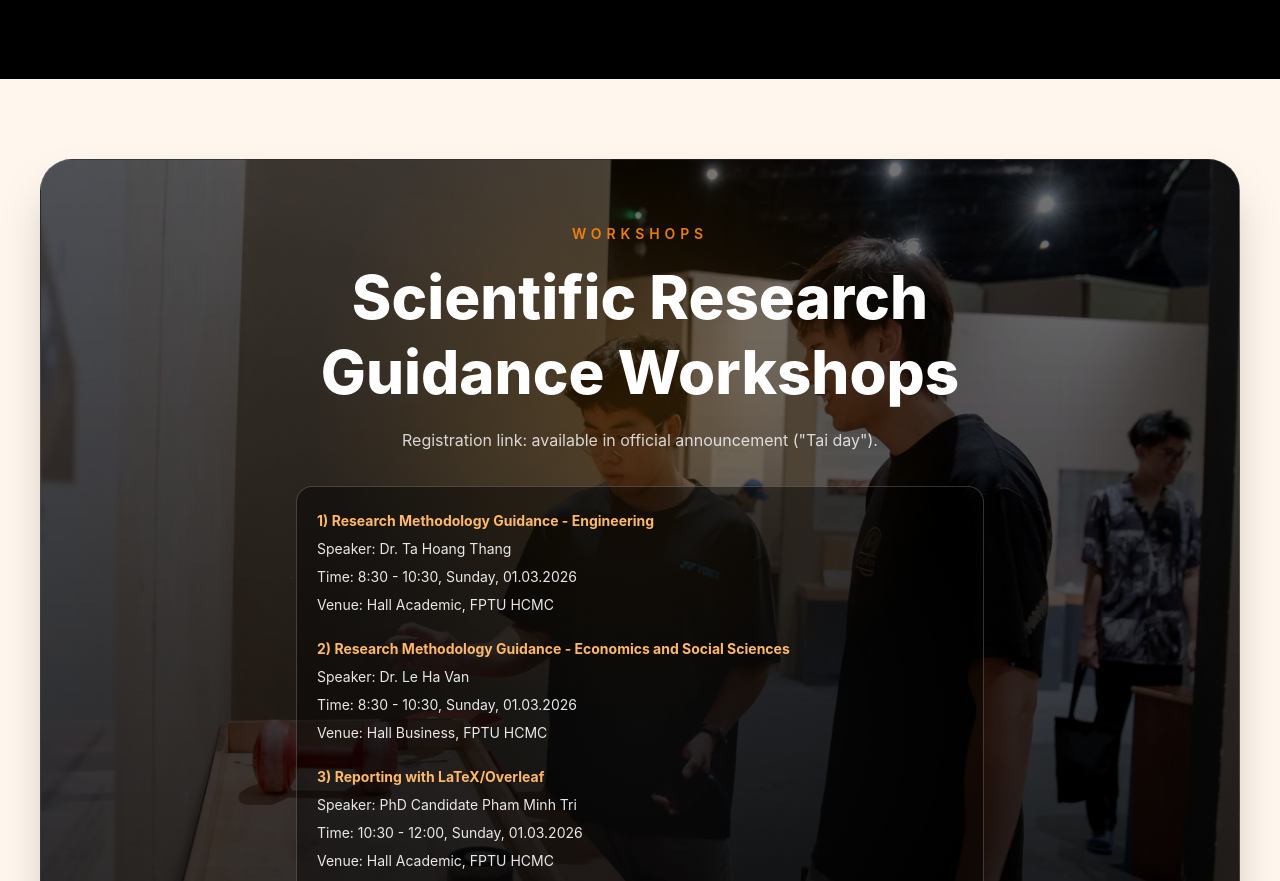
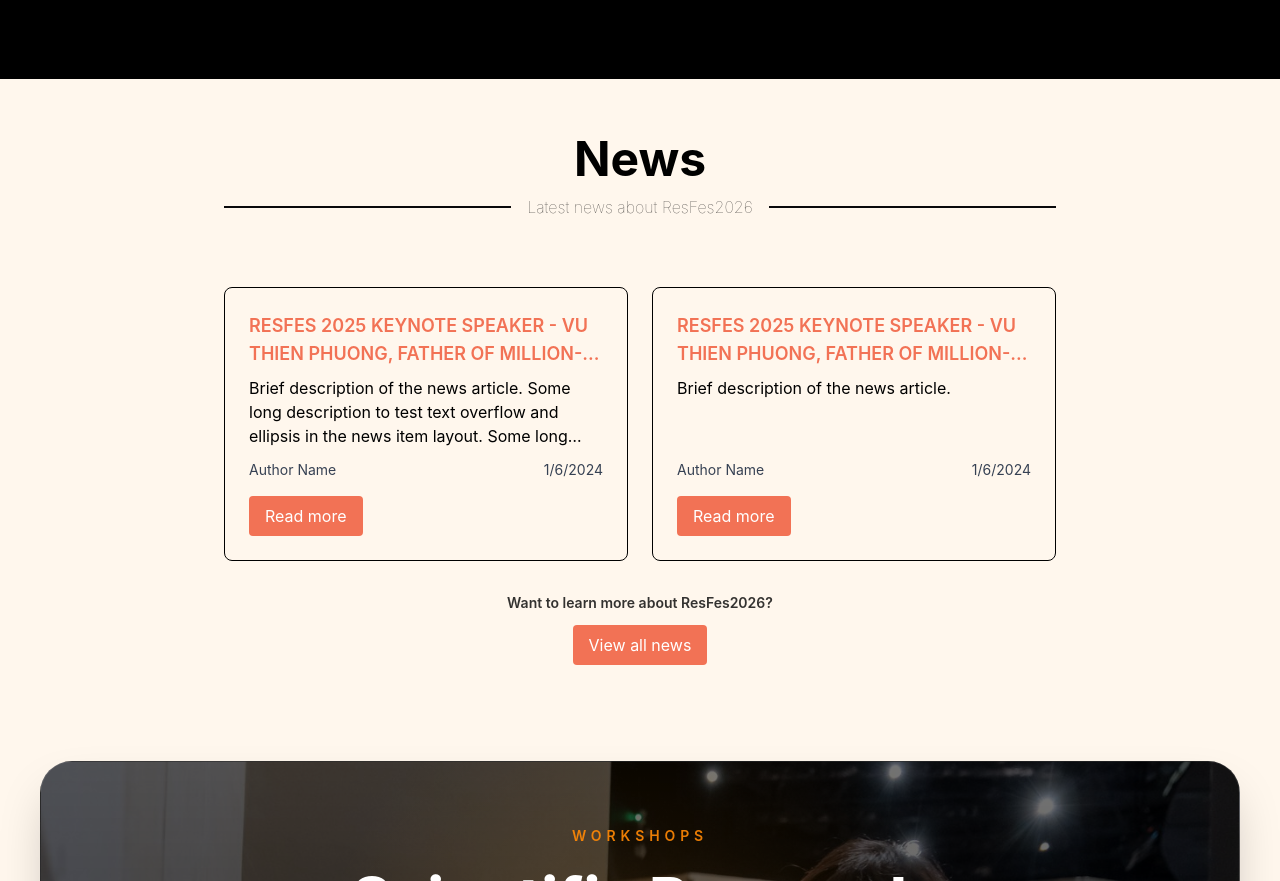
Before and after one commit to PhucKhang1310/ResFes2026, a React (Vite) app: page /home in a window 1280 px wide. Shown: the part 5268-6149 px from the top of the page. Built offline with nearby package versions, Linux system fonts and the light colour scheme.

Commit message:
feat: Add news section and fix navbar navigation within page

```diff
--- a/src/App.tsx
+++ b/src/App.tsx
@@ -7,6 +7,7 @@
 import NavBar from "./components/navbar/NavBar";
 import Regulations from "./components/regulations/Regulations";
 import ResearchFields from "./components/research/ResearchFields";
+import News from "./components/news/News";
 import Workshops from "./components/workshops/Workshops";
 import LazyWrapper from "./components/wrapper/LazyWrapper";
 
@@ -37,12 +38,9 @@
       <AboutUs />
       <ResearchFields />
       <Awards />
-      <LazyWrapper id="regulations">
-        <Regulations />
-      </LazyWrapper>
-      <LazyWrapper id="milestones">
-        <Milestones />
-      </LazyWrapper>
+      <Regulations />
+      <Milestones />
+      <News />
       <LazyWrapper id="workshops">
         <Workshops />
       </LazyWrapper>
--- a/src/components/navbar/NavBar.tsx
+++ b/src/components/navbar/NavBar.tsx
@@ -42,14 +42,12 @@
   if (!isMobile) {
     return (
       <header
-        className={`fixed inset-x-0 top-0 z-30 transition-transform duration-300 ${
-          isAtTop ? "shadow-none" : "shadow-xl"
-        } ${isHidden ? "-translate-y-full" : "translate-y-0"}`}
+        className={`fixed inset-x-0 top-0 z-30 transition-transform duration-300 ${isAtTop ? "shadow-none" : "shadow-xl"
+          } ${isHidden ? "-translate-y-full" : "translate-y-0"}`}
       >
         <div
-          className={`${
-            isAtTop ? "bg-transparent" : "bg-[#ff6a1f]"
-          } border-b border-white/20 transition-colors duration-500`}
+          className={`${isAtTop ? "bg-transparent" : "bg-[#ff6a1f]"
+            } border-b border-white/20 transition-colors duration-500`}
         >
           <div className="mx-auto w-full max-w-7xl px-6 py-4 lg:px-10">
             <div className="navbar text-black!">
@@ -81,7 +79,7 @@
               <div className="navbar-end">
                 <ul className="menu menu-horizontal text-white px-1 [&>li>a]:text-lg [&>li>a]:font-thin [&>li>a]:hover:bg-transparent [&>li>a]:hover:text-amber-200 [&>li>a]:transition-all">
                   <li>
-                    <a href="/home#workshops">News</a>
+                    <a href="/home#news">News</a>
                   </li>
                   <li>
                     <a href="/home#awards">History</a>
@@ -95,9 +93,8 @@
           </div>
         </div>
         <div
-          className={`h-0.5 transition-colors duration-500 ${
-            isAtTop ? "bg-transparent shadow-none" : "bg-[#ff6a1f] shadow-md"
-          }`}
+          className={`h-0.5 transition-colors duration-500 ${isAtTop ? "bg-transparent shadow-none" : "bg-[#ff6a1f] shadow-md"
+            }`}
         />
       </header>
     );
@@ -106,9 +103,8 @@
   return (
     <>
       <header
-        className={`fixed inset-x-0 top-0 z-30 flex items-center gap-4 px-6 py-4 lg:px-10 transition-all duration-200 ${
-          isHidden ? "-translate-y-full" : "translate-y-0"
-        } ${isAtTop ? "bg-black" : "bg-[#ff6a1f]"} `}
+        className={`fixed inset-x-0 top-0 z-30 flex items-center gap-4 px-6 py-4 lg:px-10 transition-all duration-200 ${isHidden ? "-translate-y-full" : "translate-y-0"
+          } ${isAtTop ? "bg-black" : "bg-[#ff6a1f]"} `}
       >
         <button
           type="button"
--- /dev/null
+++ b/src/components/news/News.tsx
@@ -0,0 +1,77 @@
+import { Link } from "react-router-dom";
+
+interface NewsItem {
+    id: number;
+    title: string;
+    description: string;
+    author: string;
+    date: string;
+}
+
+const newsData: NewsItem[] = [
+    {
+        id: 1,
+        title: "RESFES 2025 KEYNOTE SPEAKER - VU THIEN PHUONG, FATHER OF MILLION-VIEW MVS AND GLOBAL BRANDS CAMPAIGNS",
+        description: "Brief description of the news article. Some long description to test text overflow and ellipsis in the news item layout. Some long description to test text overflow and ellipsis in the news item layout. Some long description to test text overflow and ellipsis in the news item layout.",
+        author: "Author Name",
+        date: "2024-06-01"
+    },
+    {
+        id: 2,
+        title: "RESFES 2025 KEYNOTE SPEAKER - VU THIEN PHUONG, FATHER OF MILLION-VIEW MVS AND GLOBAL BRANDS CAMPAIGNS",
+        description: "Brief description of the news article.",
+        author: "Author Name",
+        date: "2024-06-01"
+    },
+]
+
+const News = () => {
+
+    const renderNewsItem = (newsArray: typeof newsData) => {
+        return newsArray.map((newsItem) => (
+            <article key={newsItem.id} className="p-6 border rounded-lg mt-4">
+                <h3 className="line-clamp-2 font-semibold text-lg text-[#f27255]">{newsItem.title}</h3>
+                <p className="mt-2 line-clamp-3 text-md h-19">{newsItem.description}</p>
+                <div className="flex justify-between gap-4">
+                    <p className="truncate text-sm mt-2 text-gray-700">{newsItem.author} </p>
+                    <p className="shrink-0 text-sm mt-2 text-gray-700">
+                        {new Date(newsItem.date).toLocaleDateString("vi-VN")}
+                    </p>
+                </div>
+                <button className="bg-[#f27255] text-white px-4 py-2 rounded mt-4 hover:bg-[#e65c3b] transition-colors duration-300">
+                    Read more
+                </button>
+            </article>
+        ));
+    }
+
+    return (
+        <section id="news" className="flex flex-col items-center justify-center p-4 rounded-lg  text-black scroll-mt-24 mt-10">
+            <div className="mb-10 text-center w-2/3">
+                <h2 className="text-4xl font-bold text-black lg:text-5xl">News</h2>
+                <div className="mt-3 font-thin text-sm text-black/70 lg:text-base ">
+                    <p className="divider divider-neutral">Latest news about ResFes2026</p>
+                </div>
+            </div>
+
+            <div className="grid lg:grid-cols-2 gap-6 w-2/3">
+                {renderNewsItem(newsData)}
+            </div>
+
+            <div className="mt-8 flex flex-col items-center gap-3">
+                <p className="text-sm font-semibold text-black/80">
+                    Want to learn more about ResFes2026?
+                </p>
+                <Link
+                    to="/news"
+                    className="bg-[#f27255] text-white px-4 py-2 rounded hover:bg-[#e65c3b] transition-colors duration-300"
+                >
+                    View all news
+                </Link>
+            </div>
+        </section>
+
+    )
+}
+
+export default News;
--- a/src/components/workshops/Workshops.tsx
+++ b/src/components/workshops/Workshops.tsx
@@ -2,7 +2,7 @@
 
 const Workshops = () => {
   return (
-    <section id="workshops" className="scroll-mt-24 px-6 py-20 lg:px-10">
+    <section id="workshops" className="scroll-mt-24 px-6 py-20 lg:px-10 ">
       <div
         className="relative mx-auto flex min-h-[70vh] max-w-7xl items-center overflow-hidden rounded-4xl border border-white/10 bg-black text-white shadow-2xl"
         style={{
```
